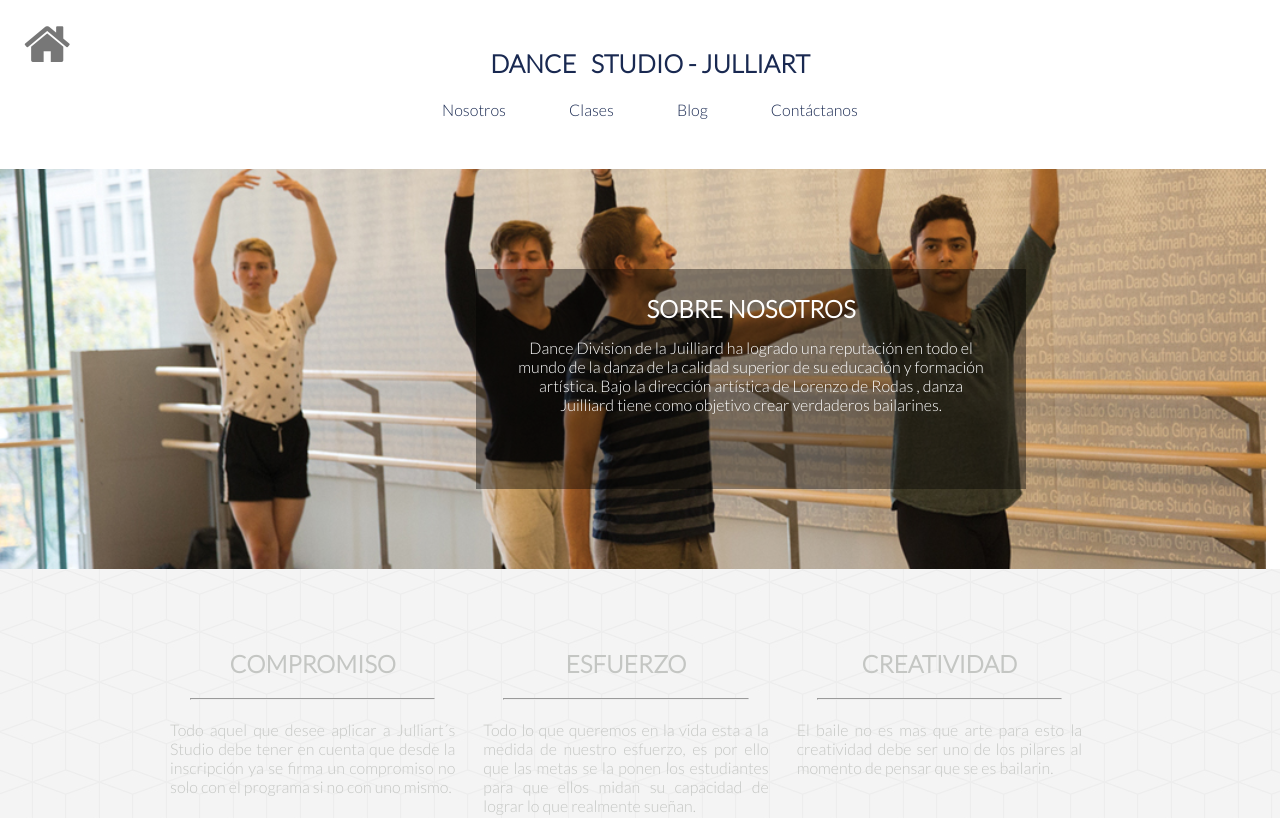
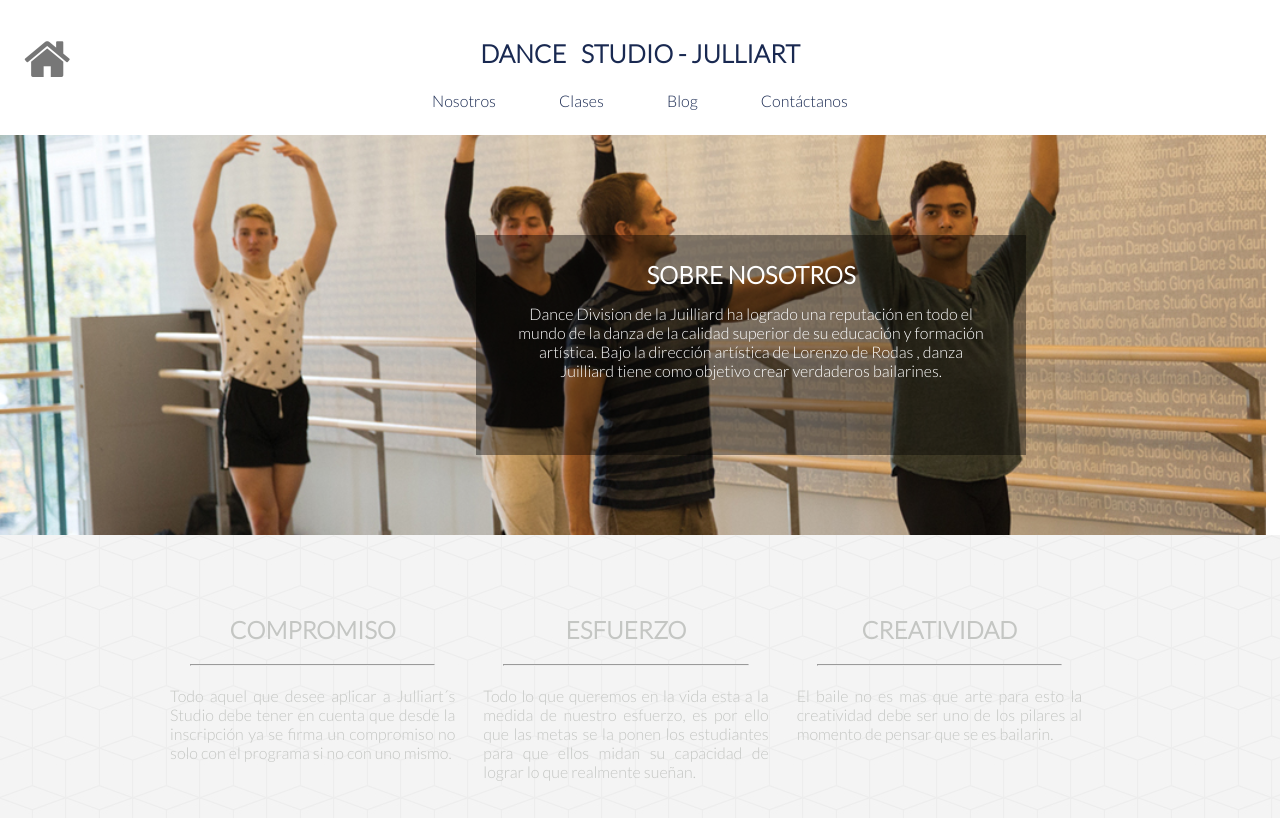
Before and after one commit to MerySantos/Escuela-de-Danza, a plain HTML site: page nosotros.html in a window 1280 px wide. Shown: the top 818 px of the page. Drawn offline with Linux system fonts and the light colour scheme.

Commit message:
superlisto

```diff
--- a/css/common.css
+++ b/css/common.css
@@ -37,5 +37,5 @@
 
 	position: fixed;
 	left:24px;
-	top: 20px;
+	top: 35px;
 }
--- a/nosotros.html
+++ b/nosotros.html
@@ -15,9 +15,9 @@
 		<!-- Inserta tu código aqui -->
 <div class="casita"> <a href="index.html">	<i class="fa fa-home"></i>	</a> 	</div>
 
-	<header class="row menu container text-center"> <!-- YA MEnu -->
+	<header class="text-center"> <!-- YA MEnu -->
 	<!-- Escuela de danza(H3) +ul (class=text-gray) ... No olvidar que existe una clase de  no-decoration -->
-		<h3 class="text-blue titulo"> DANCE &nbsp STUDIO - JULLIART</h3>
+		<h1 class="text-blue titulo"> DANCE &nbsp STUDIO - JULLIART</h1>
 		<ul class="text-gray a-none-decoration menu">
 			<li><a href="nosotros.html">Nosotros</a></li>
 			<li><a href="clases.html">Clases</a></li>
```
Also changed, not shown: blog.html (+1 -1 lines), clases.html (+1 -1 lines), index.html (+1 -2 lines).
